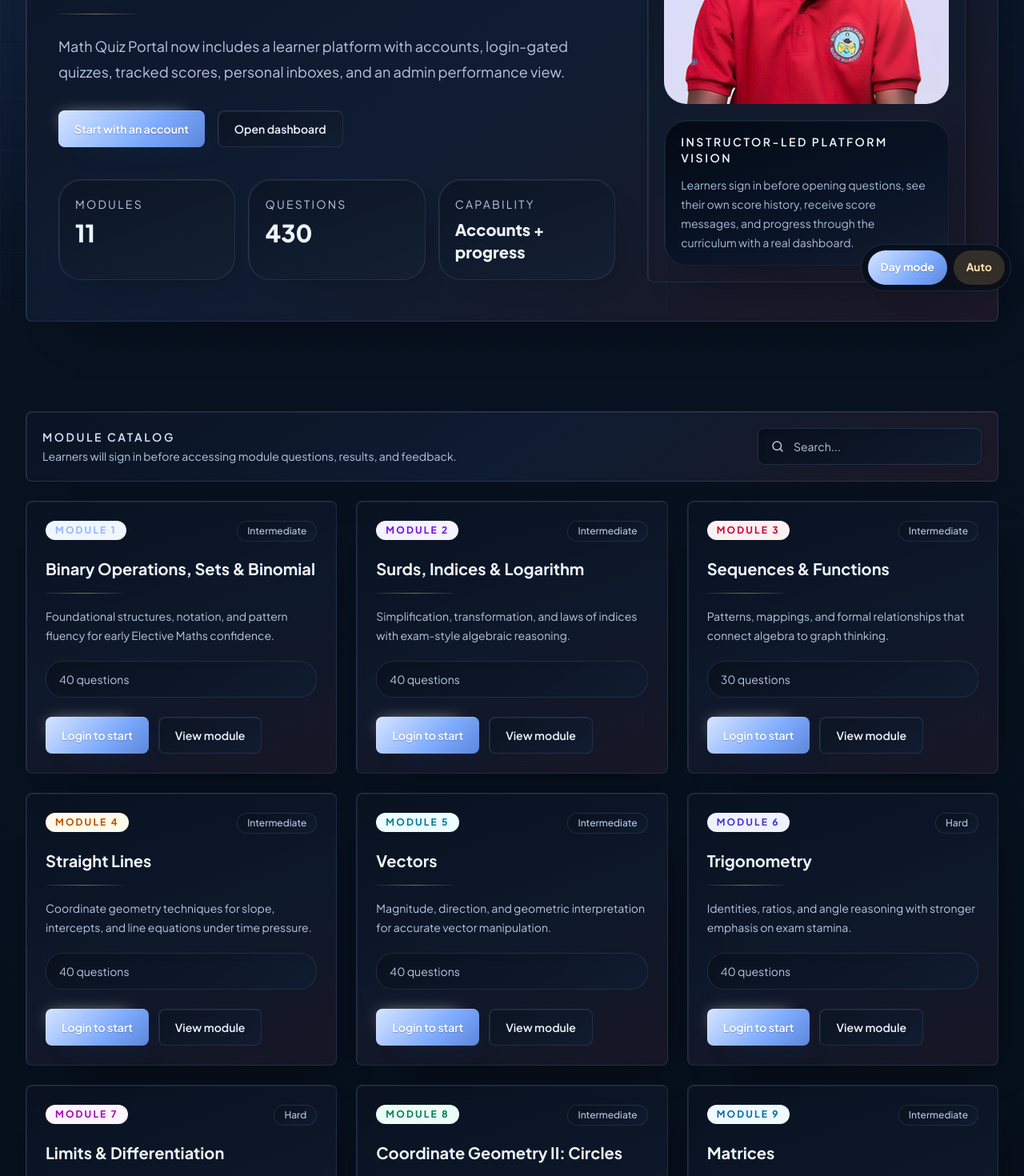
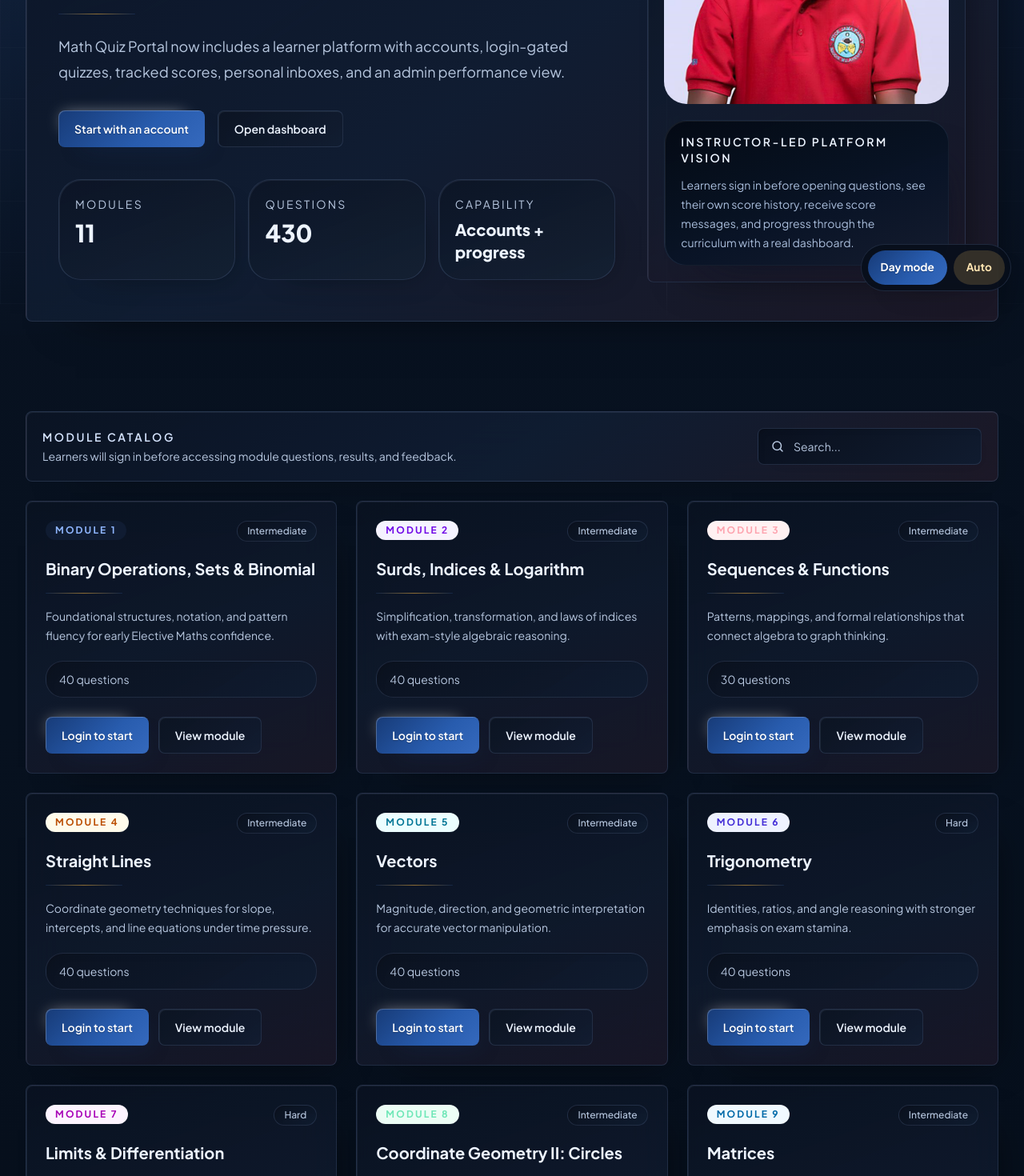
Before and after one commit to Nyantakyi-Francis/math-quiz-portal, a Next.js app: page / in a window 1280 px wide. Shown: the part 420-1890 px from the top of the page at 80% size. Built offline with nearby package versions, Linux system fonts and the light colour scheme; no server answers.

Commit message:
dark mode errors fixed

```diff
--- a/app/globals.css
+++ b/app/globals.css
@@ -242,6 +242,18 @@ html[data-theme="night"] .button-secondary {
   box-shadow:
     14px 14px 28px -24px rgba(0, 0, 0, 0.54),
     inset 1px 1px 0 rgba(202, 221, 255, 0.08);
+}
+
+html[data-theme="night"] .button-primary,
+html[data-theme="night"] .theme-toggle-button {
+  background: linear-gradient(135deg, #173b78, #285cae 60%, #3569bd);
+  color: #ffffff;
+}
+
+html[data-theme="night"] .logo-mark {
+  background:
+    linear-gradient(145deg, rgba(255, 255, 255, 0.14), rgba(255, 255, 255, 0.03)),
+    linear-gradient(135deg, #173b78, #285cae 66%, #3569bd);
 }
 
 .button-secondary:hover {
@@ -565,16 +577,47 @@ html[data-theme="night"] .text-blue-700 {
   color: #8fb6ff !important;
 }
 
+html[data-theme="night"] .text-blue-800 {
+  color: #b8d0ff !important;
+}
+
+html[data-theme="night"] .text-emerald-900,
+html[data-theme="night"] .text-emerald-800,
+html[data-theme="night"] .text-emerald-700 {
+  color: #6ee7b7 !important;
+}
+
+html[data-theme="night"] .text-rose-800,
+html[data-theme="night"] .text-rose-700 {
+  color: #fda4af !important;
+}
+
+html[data-theme="night"] .text-amber-950,
+html[data-theme="night"] .text-amber-900,
+html[data-theme="night"] .text-amber-800 {
+  color: #fcd78d !important;
+}
+
 html[data-theme="night"] .bg-slate-50,
 html[data-theme="night"] .bg-slate-100,
+html[data-theme="night"] .bg-white\/50,
+html[data-theme="night"] .bg-white\/70,
+html[data-theme="night"] .bg-blue-50,
+html[data-theme="night"] .bg-blue-50\/70,
 html[data-theme="night"] .bg-blue-50\/60,
 html[data-theme="night"] .bg-blue-50\/50 {
   background-color: rgba(19, 33, 56, 0.72) !important;
 }
 
+html[data-theme="night"] .bg-amber-100 {
+  background-color: rgba(146, 94, 18, 0.3) !important;
+}
+
 html[data-theme="night"] .border-slate-200,
 html[data-theme="night"] .border-slate-300,
 html[data-theme="night"] .border-blue-200,
+html[data-theme="night"] .border-emerald-200\/70,
+html[data-theme="night"] .border-rose-200\/70,
 html[data-theme="night"] .border-amber-200\/70 {
   border-color: rgba(135, 163, 213, 0.18) !important;
 }
--- a/components/theme-toggle.tsx
+++ b/components/theme-toggle.tsx
@@ -36,11 +36,29 @@ function getStoredPreference(): ThemePreference {
 }
 
 export function ThemeToggle() {
-  const [preference, setPreference] = useState<ThemePreference>(getStoredPreference);
-  const [autoTheme, setAutoTheme] = useState<ResolvedTheme>(() => getTimeTheme());
+  const [preference, setPreference] = useState<ThemePreference>("auto");
+  const [autoTheme, setAutoTheme] = useState<ResolvedTheme>("day");
+  const [isHydrated, setIsHydrated] = useState(false);
   const resolvedTheme = preference === "auto" ? autoTheme : preference;
 
   useEffect(() => {
+    const timeoutId = window.setTimeout(() => {
+      const storedPreference = getStoredPreference();
+
+      setPreference(storedPreference);
+      setAutoTheme(getTimeTheme());
+      applyTheme(storedPreference);
+      setIsHydrated(true);
+    }, 0);
+
+    return () => window.clearTimeout(timeoutId);
+  }, []);
+
+  useEffect(() => {
+    if (!isHydrated) {
+      return;
+    }
+
     applyTheme(preference);
 
     if (preference === "auto") {
@@ -48,10 +66,10 @@ export function ThemeToggle() {
     } else {
       window.localStorage.setItem(storageKey, preference);
     }
-  }, [preference]);
+  }, [isHydrated, preference]);
 
   useEffect(() => {
-    if (preference !== "auto") {
+    if (!isHydrated || preference !== "auto") {
       return;
     }
 
@@ -61,7 +79,7 @@ export function ThemeToggle() {
     }, 60_000);
 
     return () => window.clearInterval(intervalId);
-  }, [preference]);
+  }, [isHydrated, preference]);
 
   const toggleTheme = () => {
     setPreference((currentPreference) => {
```
